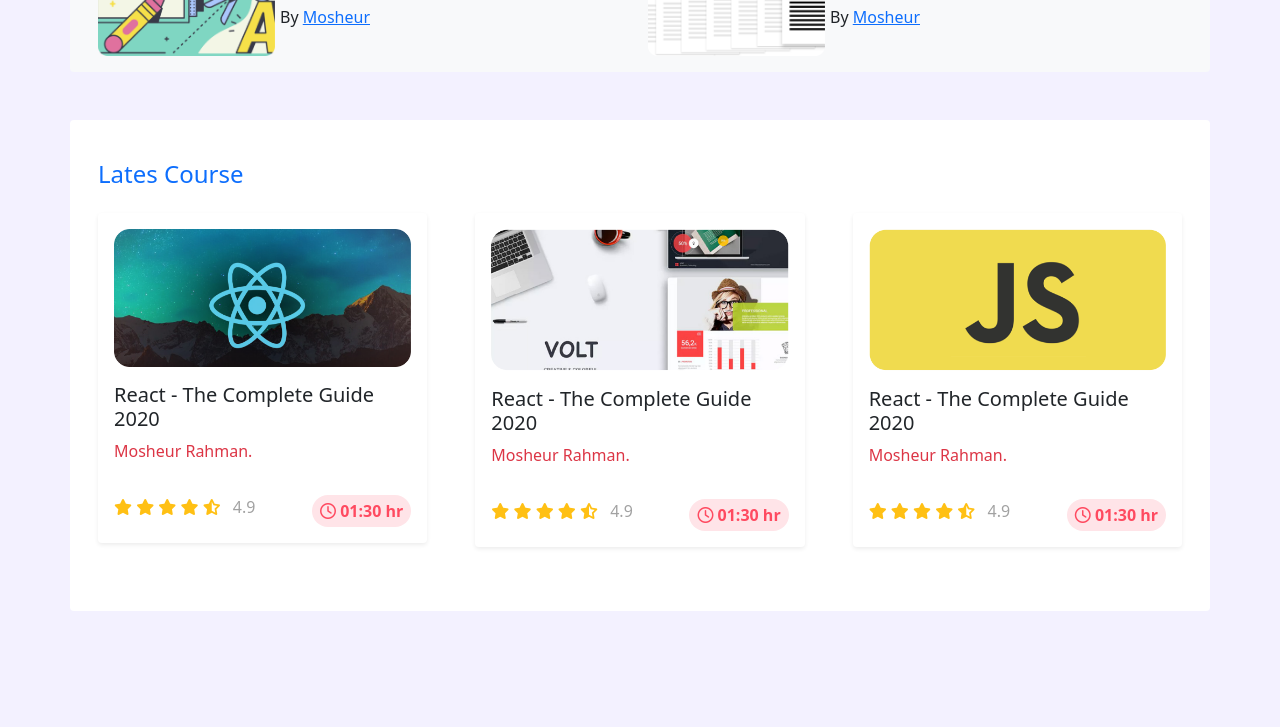
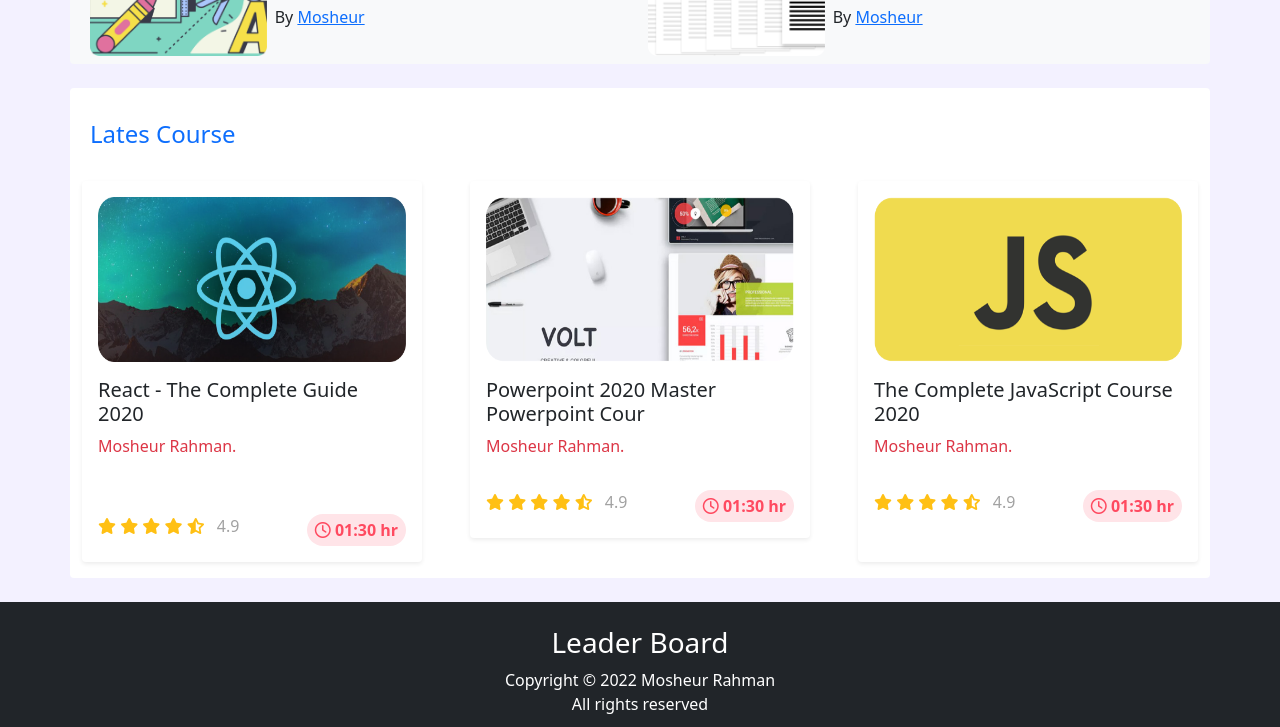
Before and after one commit to mosheurpau/leader-board-bootstrap, a plain HTML site: page index.html in a window 1280 px wide. Shown: the part 640-1367 px from the top of the page. Before the commit the page ends 1251 px from the top, so only its background shows below. Drawn offline with Linux system fonts and the light colour scheme.

Commit message:
added footer

```diff
--- a/index.html
+++ b/index.html
@@ -35,10 +35,10 @@
                             <a class="nav-link active" aria-current="page" href="#">Home</a>
                         </li>
                         <li class="nav-item">
-                            <a class="nav-link" href="#">About</a>
+                            <a class="nav-link" href="#blogs">Top Blogs</a>
                         </li>
                         <li class="nav-item">
-                            <a class="nav-link" href="#">Works</a>
+                            <a class="nav-link" href="#course">Lates Course</a>
                         </li>
                         <li class="nav-item">
                             <a class="nav-link" href="#">
@@ -53,8 +53,8 @@
     </header>
 
     <main>
-        <section class="container bg-light rounded">
-            <div class="p-3">
+        <section class="container bg-light rounded my-4">
+            <div class="p-2">
                 <h4 class="text-primary my-4">Top players</h4>
                 <div class="row gy-4 pb-3">
                     <div
@@ -90,7 +90,7 @@
                 </div>
             </div>
             <hr>
-            <div class="p-3">
+            <div id="blogs" class="p-2">
                 <h4 class="text-primary mb-4">Top Blogs</h4>
                 <div class="row g-3">
                     <div class="col-md-12 col-lg-6 d-flex">
@@ -140,18 +140,43 @@
                 </div>
             </div>
         </section>
-        <br>
-        <section class="container bg-white rounded mt-4">
-            <div class="p-3">
+
+        <section id="course" class="container bg-white rounded mt-4 pb-3">
+            <div class="p-2">
                 <h4 class="text-primary my-4">Lates Course</h4>
-                <div class="row row-cols-1 row-cols-sm-1 row-cols-md-2 row-cols-lg-3 gx-5">
+            </div>
+            <div class="row row-cols-1 row-cols-sm-1 row-cols-md-2 row-cols-lg-3 gy-3 gx-5">
                 <div class="col">
-                        <div class="card h-270 shadow-sm p-3 mb-5 bg-body border-0">
-                            <img width="224px" src="images/courses/course-1.png" class="card-img-top" alt="...">
+                    <div class="card h-300 shadow-sm p-3 bg-body border-0">
+                        <img width="224" height="165" src="images/courses/course-1.png" class="card-img-top" alt="...">
                         <div class="py-3">
                             <h5 class="card-title">React - The Complete Guide 2020</h5>
-                                <p><a class="text-decoration-none text-danger"
-                                        href="https://github.com/mosheurpau">Mosheur
+                            <p><a class="text-decoration-none text-danger" href="https://github.com/mosheurpau">Mosheur
+                                    Rahman.</a></p>
+                        </div>
+                        <div class="d-flex justify-content-between pt-4">
+                            <div style="color: #FFC014;">
+                                <i class="fas fa-star"></i>
+                                <i class="fas fa-star"></i>
+                                <i class="fas fa-star"></i>
+                                <i class="fas fa-star"></i>
+                                <i class="fas fa-star-half-alt"></i>
+                                <span style="color:#A2A2A2;" class="ms-2">4.9</span>
+                            </div>
+                            <div style="background-color:
+                            #FFE4E8; color: #FF4A60;" class="py-1 px-2 rounded-pill fw-bold fs-6">
+                                <i class="far fa-clock"></i>
+                                <span>01:30 hr</span>
+                            </div>
+                        </div>
+                    </div>
+                </div>
+                <div class="col">
+                    <div class="card h-300 shadow-sm p-3 bg-body border-0">
+                        <img width="224" height="165" src="images/courses/course-2.png" class="card-img-top" alt="...">
+                        <div class="py-3">
+                            <h5 class="card-title">Powerpoint 2020 Master Powerpoint Cour</h5>
+                            <p><a class="text-decoration-none text-danger" href="https://github.com/mosheurpau">Mosheur
                                     Rahman.</a></p>
                         </div>
                         <div class="d-flex justify-content-between">
@@ -172,41 +197,14 @@
                     </div>
                 </div>
                 <div class="col">
-                        <div class="card h-270 shadow-sm p-3 mb-5 bg-body border-0">
-                            <img width="224px" src="images/courses/course-2.png" class="card-img-top" alt="...">
+                    <div class="card h-300 shadow-sm p-3 bg-body border-0">
+                        <img width="224" height="165" src="images/courses/course-3.png" class="card-img-top" alt="...">
                         <div class="py-3">
-                                <h5 class="card-title">React - The Complete Guide 2020</h5>
-                                <p><a class="text-decoration-none text-danger"
-                                        href="https://github.com/mosheurpau">Mosheur
+                            <h5 class="card-title">The Complete JavaScript Course 2020</h5>
+                            <p><a class="text-decoration-none text-danger" href="https://github.com/mosheurpau">Mosheur
                                     Rahman.</a></p>
                         </div>
-                            <div class="d-flex justify-content-between">
-                                <div style="color: #FFC014;">
-                                    <i class="fas fa-star"></i>
-                                    <i class="fas fa-star"></i>
-                                    <i class="fas fa-star"></i>
-                                    <i class="fas fa-star"></i>
-                                    <i class="fas fa-star-half-alt"></i>
-                                    <span style="color:#A2A2A2;" class="ms-2">4.9</span>
-                                </div>
-                                <div style="background-color:
-                                #FFE4E8; color: #FF4A60;" class="py-1 px-2 rounded-pill fw-bold fs-6">
-                                    <i class="far fa-clock"></i>
-                                    <span>01:30 hr</span>
-                                </div>
-                            </div>
-                        </div>
-                    </div>
-                    <div class="col">
-                        <div class="card h-270 shadow-sm p-3 mb-5 bg-body border-0">
-                            <img width="224px" src="images/courses/course-3.png" class="card-img-top" alt="...">
-                            <div class="py-3">
-                                <h5 class="card-title">React - The Complete Guide 2020</h5>
-                                <p><a class="text-decoration-none text-danger"
-                                        href="https://github.com/mosheurpau">Mosheur
-                                        Rahman.</a></p>
-                            </div>
-                            <div class="d-flex justify-content-between">
+                        <div class="d-flex justify-content-between pb-4">
                             <div style="color: #FFC014;">
                                 <i class="fas fa-star"></i>
                                 <i class="fas fa-star"></i>
@@ -224,8 +222,20 @@
                     </div>
                 </div>
             </div>
+
+        </section>
+        <footer class="bg-dark text-white py-4 mt-4">
+            <div>
+                <h3 class="text-center">Leader Board</h3>
+                <p class="text-center">Copyright &copy; 2022 Mosheur Rahman <br> All rights reserved</p>
             </div>
-        </section>
+            <div class="social-media text-center">
+                <a href="https://www.facebook.com/mosheur.pau"><i class="fab fa-facebook-f"></i></a>
+                <a href="https://www.messenger.com/mosheur.pau"><i class="fab fa-facebook-messenger"></i></a>
+                <a href="https://www.youtube.com/channel/UCjad7s1MwYYLmpq0VCFllzA"><i class="fab fa-youtube"></i></a>
+                <a href="https://www.linkedin.com/in/mosheurpau/"><i class="fab fa-linkedin"></i></a>
+            </div>
+        </footer>
     </main>
 
 
```
Lines whose indentation alone changed are shown as unchanged.
